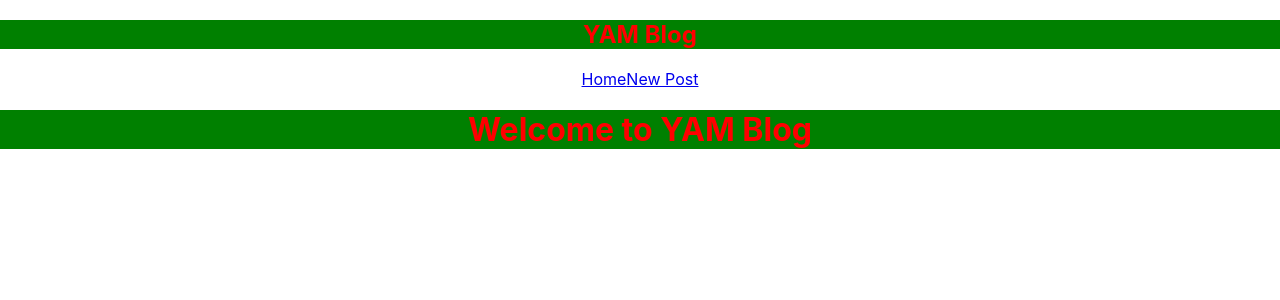
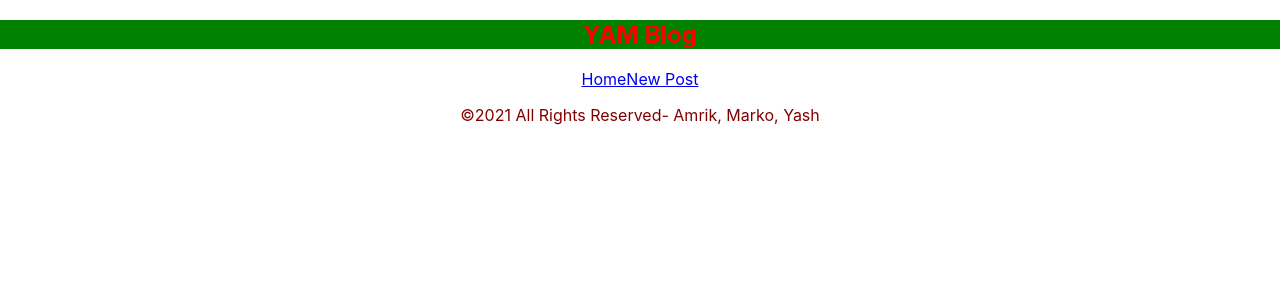
Before and after one commit to MarkoKupresanin/CutiehacksYAM, a React (Create React App) app: page / in a window 1280 px wide. Shown: the top 300 px of the page. Built offline with nearby package versions, Linux system fonts and the light colour scheme.

Commit message:
fixed footer positioning

```diff
--- a/src/App.js
+++ b/src/App.js
@@ -10,18 +10,18 @@ function App() {
   return (
     <Router>
     <div className="App">
+      <Switch>
         <Navbar />
-        <Switch>
           <Route exact path="/">
             <div className="content">
               <h1>{ title }</h1>
             </div>
           </Route>
-        <Footer />
         <Route path="*">
           <NotFound />
         </Route>
-        </Switch>
+      </Switch>
+      <Footer />
     </div>
   </Router>
   );
```
